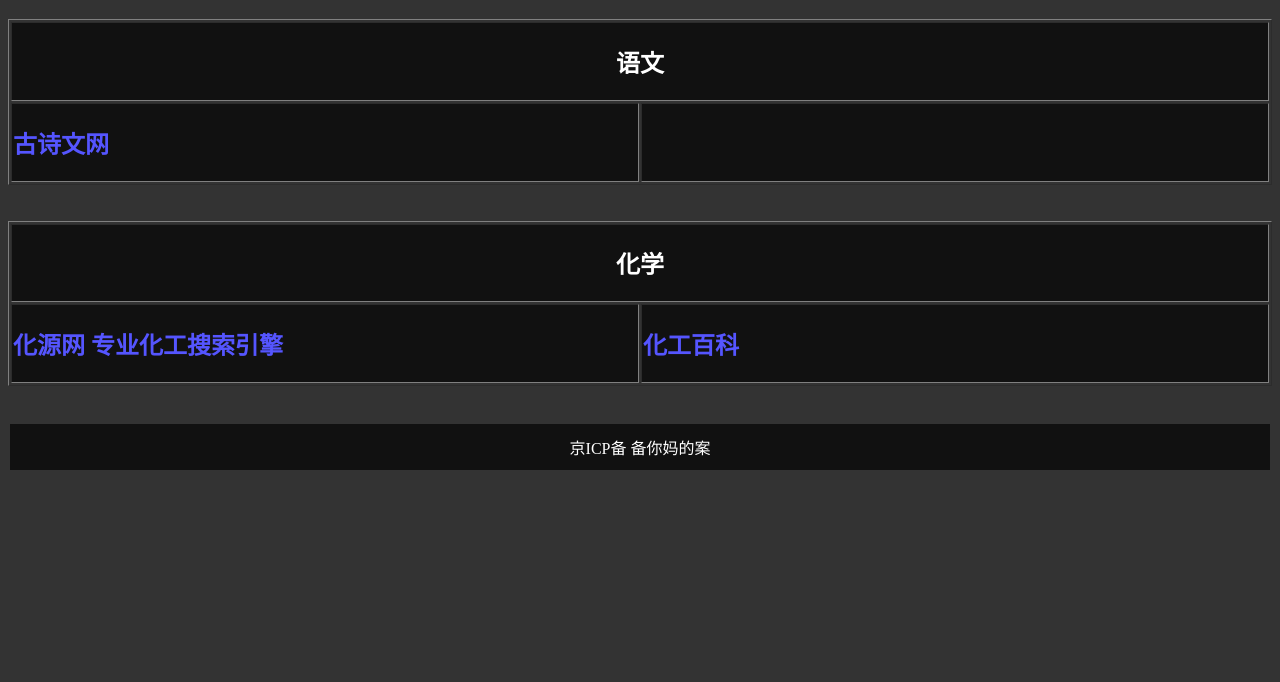
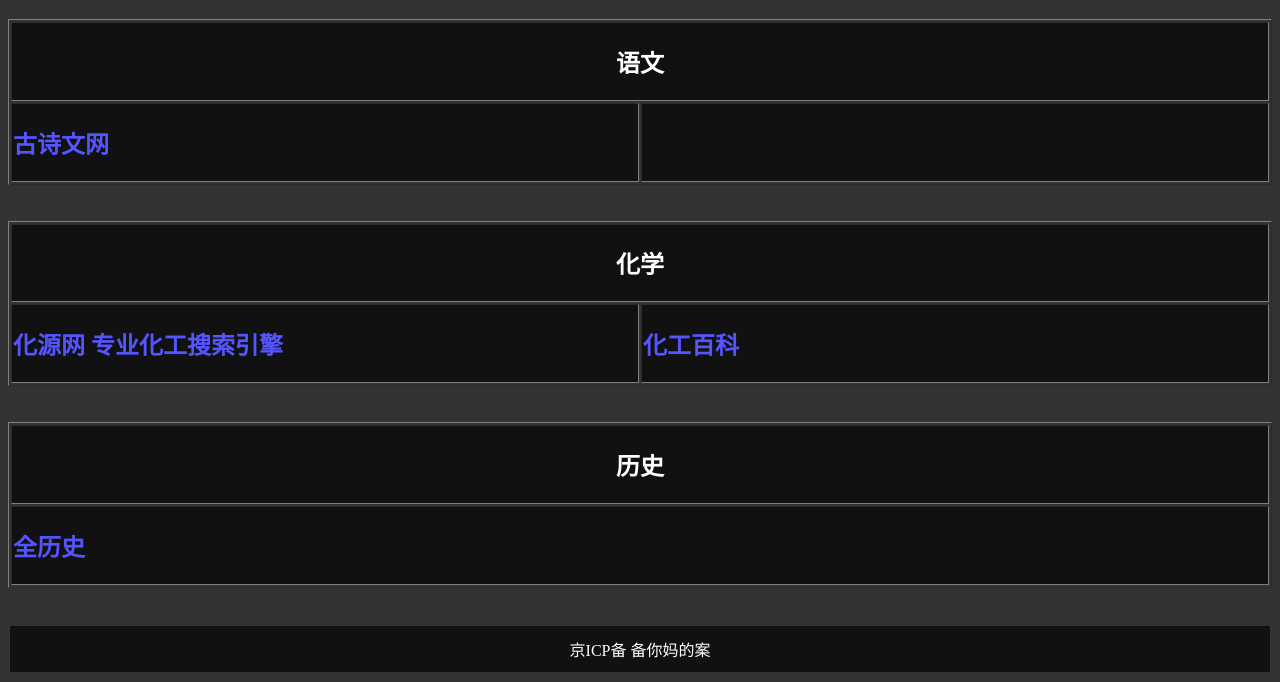
Before and after one commit to hopejieshuo/MobileStudy, a plain HTML site: page docs/index.html in a window 1280 px wide. Shown: the part 125-807 px from the top of the page. Drawn offline with Linux system fonts and the light colour scheme.

Commit message:
Update index.html

```diff
--- a/docs/index.html
+++ b/docs/index.html
@@ -73,6 +73,19 @@
             </tr>
         </table><br><br>
 
+        <table border="1" style="width:100%;text-align:left;">
+            <tr>
+                <td class="title" colspan="2">
+                    <h2>历史</h2>
+                </td>
+            </tr>
+            <tr>
+                <td class="address">
+                    <h2><a class="link" href="https://www.allhistory.com/">全历史</a></h2>
+                </td>
+            </tr>
+        </table><br><br>
+
         <table style="width:100%;height:50px;">
             <tr>
                 <td class="endpage">京ICP备&nbsp;备你妈的案</td>
```
